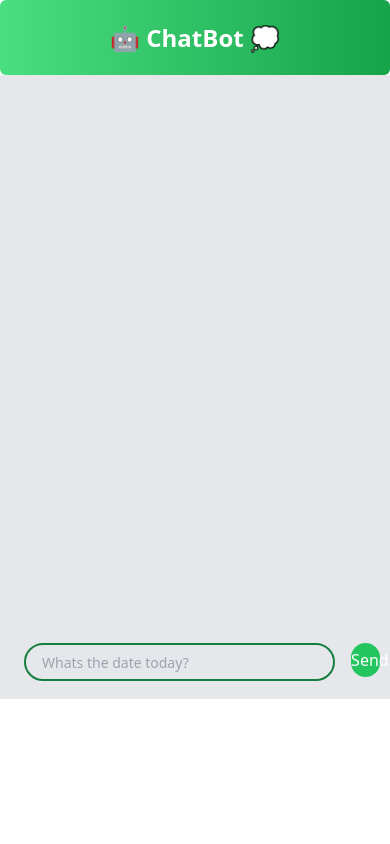
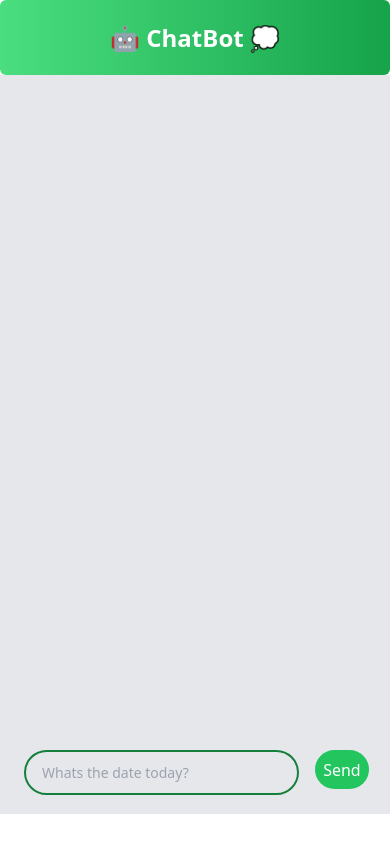
Before and after one commit to lukethorvilson/chatBot, a React (Vite) app in the folder chatBotAI-app/: page / in a window 390 px wide. Built offline with nearby package versions, Linux system fonts and the light colour scheme.

Commit message:
Added responsiveness to the input field.

```diff
--- a/chatBotAI-app/src/components/ChatBox.jsx
+++ b/chatBotAI-app/src/components/ChatBox.jsx
@@ -3,7 +3,7 @@
 
 function ChatBox() {
   return (
-    <div className="w-full h-[560px] bg-gray-200">
+    <div className="w-full h-[80svh] bg-gray-200">
       <ChatBody/>
       <Input/>
     </div>
--- a/chatBotAI-app/src/components/Input.jsx
+++ b/chatBotAI-app/src/components/Input.jsx
@@ -15,14 +15,14 @@
   }
   return (
     <>
-      <div className="flex h-16 w-full content-center gap-4 bg-gray-200 py-2 pl-6">
+      <div className="flex h-16 w-full content-center gap-4 bg-gray-200 pb-2 pl-6 lg:justify-center">
         <input
-          className="h-[80%] w-[85%] rounded-3xl border-2 border-green-700 bg-gray-200 px-4 text-[14px] focus:border-2 focus:border-green-700 focus:ring-4 focus:ring-green-500"
+          className="h-[80%] w-[75%] md:w-[85%] lg:w-[70%] rounded-3xl border-2 border-green-700 bg-gray-200 px-4 text-[14px] focus:border-2 focus:border-green-700 focus:ring-4 focus:ring-green-500"
           placeholder={randomPlaceholder()}
           value={userInput}
           onChange={(e) => setUserInput(e.target.value)}
         ></input>
-        <button className="h-[70%] w-[8%] rounded-3xl bg-green-500 text-white transition-colors hover:bg-green-600">
+        <button className="h-[70%] w-[15%] md:w-[10%] lg:w-[100px] rounded-3xl bg-green-500 text-white transition-colors hover:bg-green-600">
           Send
         </button>
       </div>
```
